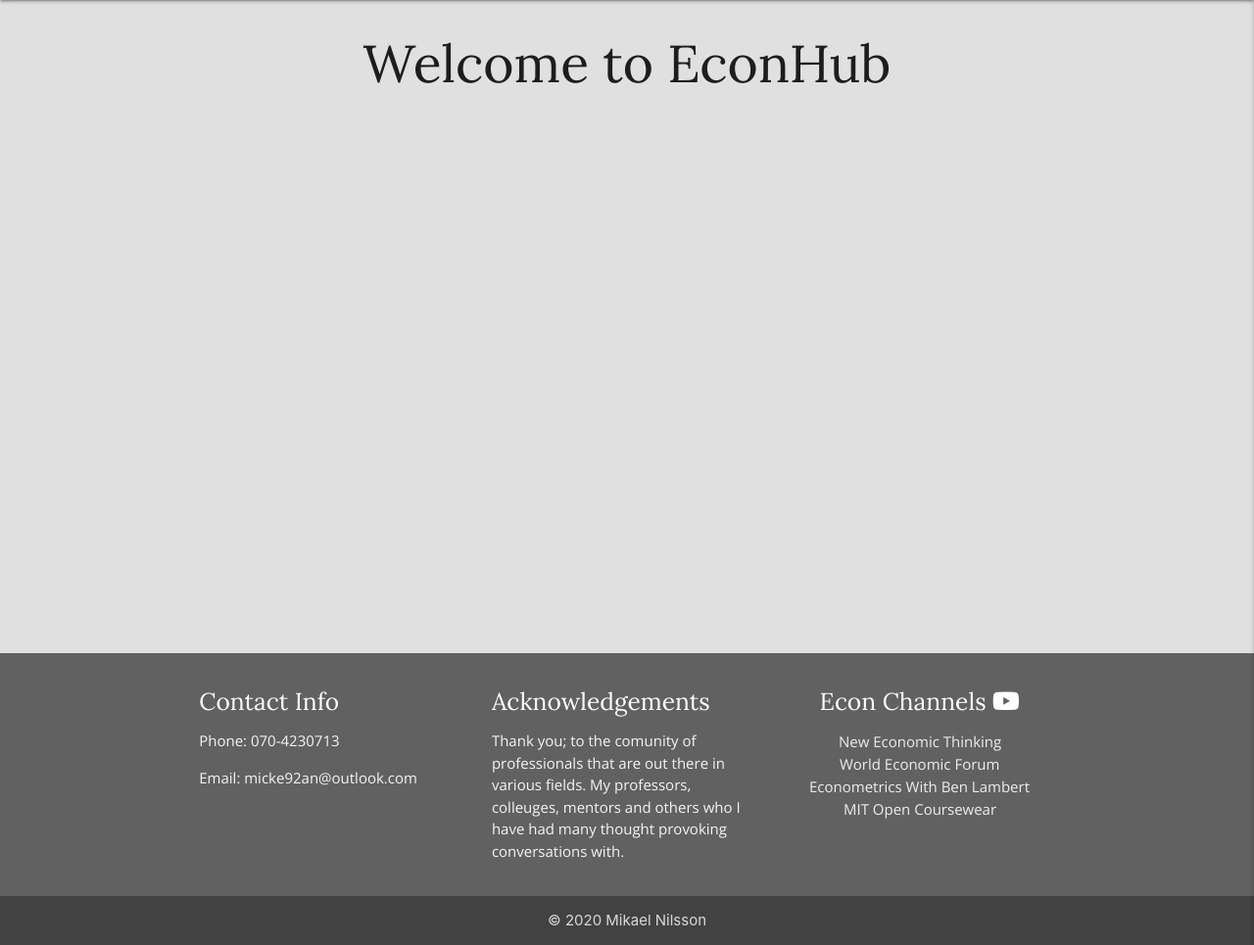
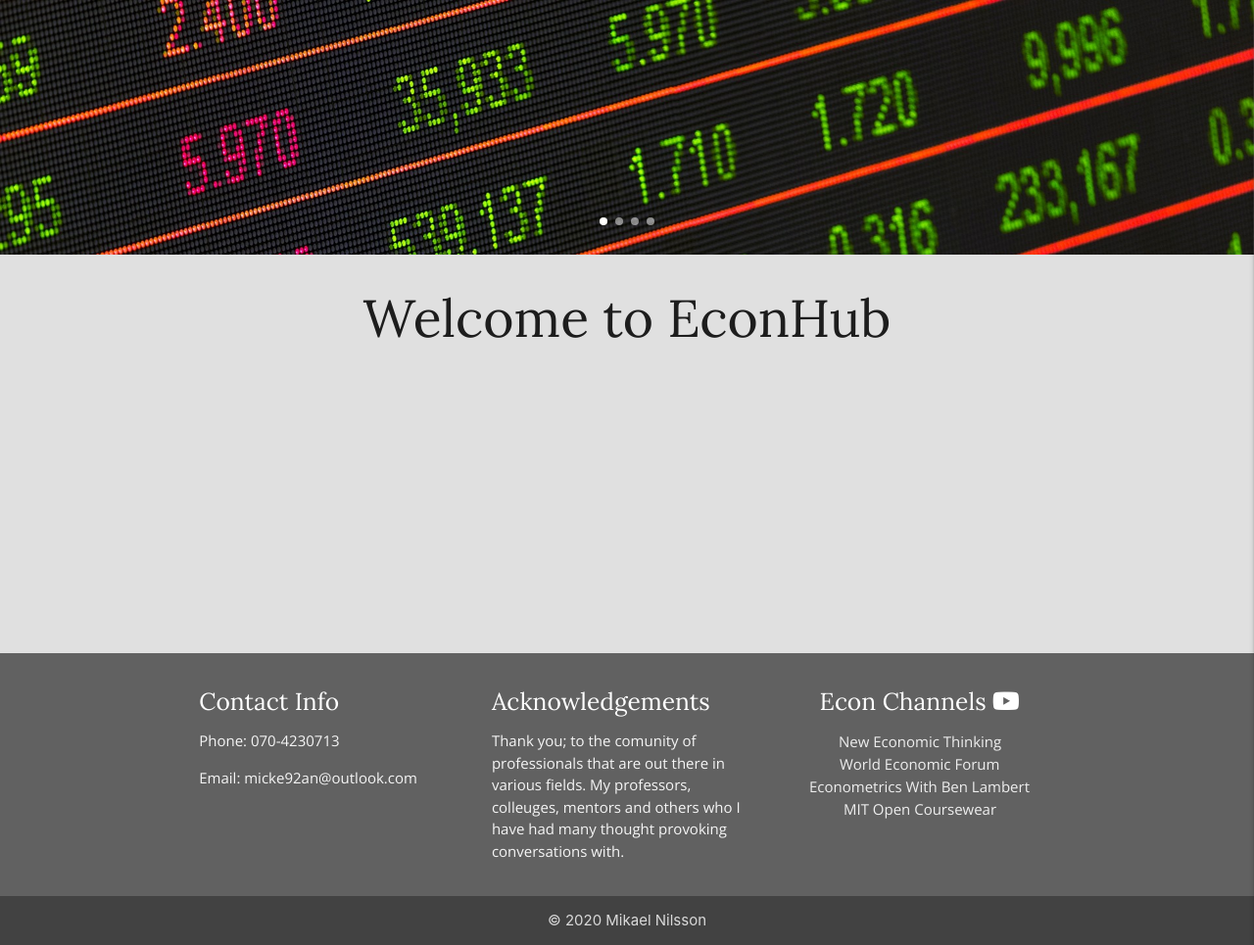
Before and after one commit to 92an/third-milestone-project, a Flask app: page / in a window 1280 px wide. Shown: the part 120-1085 px from the top of the page at 98% size. Run offline with Flask 2, Linux system fonts and the light colour scheme; some libraries are stand-ins or nearby versions.

Commit message:
set up carouselle with indicators as hero image for homepage

```diff
--- a/static/css/style.css
+++ b/static/css/style.css
@@ -56,3 +56,9 @@
   main {
     flex: 1 0 auto;
   }
+
+/* homepage */
+
+.carousel {
+    height: 260px !important;
+}
--- a/static/js/script.js
+++ b/static/js/script.js
@@ -1,3 +1,8 @@
   $(document).ready(function(){
     $(".sidenav").sidenav({edge: "right"});
+    $('.carousel').carousel({
+        numVisible: 1,
+        fullWidth: true,
+        indicators: true
+    });
   });
--- a/templates/homepage.html
+++ b/templates/homepage.html
@@ -2,6 +2,13 @@
 
 {% block content %}
 
+    <div class="carousel carousel-slider">
+        <a class="carousel-item" href="#one!"><img src="{{ url_for('static', filename = 'img/business.jpg') }}"></a>
+        <a class="carousel-item" href="#two!"><img src="{{ url_for('static', filename = 'img/businessman.jpg') }}"></a>
+        <a class="carousel-item" href="#three!"><img src="{{ url_for('static', filename = 'img/chart.jpg') }}"></a>
+        <a class="carousel-item" href="#four!"><img src="{{ url_for('static', filename = 'img/dollars.jpg') }}"></a>
+    </div>
+
     <h2 class="center-align heading">Welcome to EconHub</h2>
 
 {% endblock %}
```
Also changed, not shown: README.md, static/img/dollars.jpg (added).
